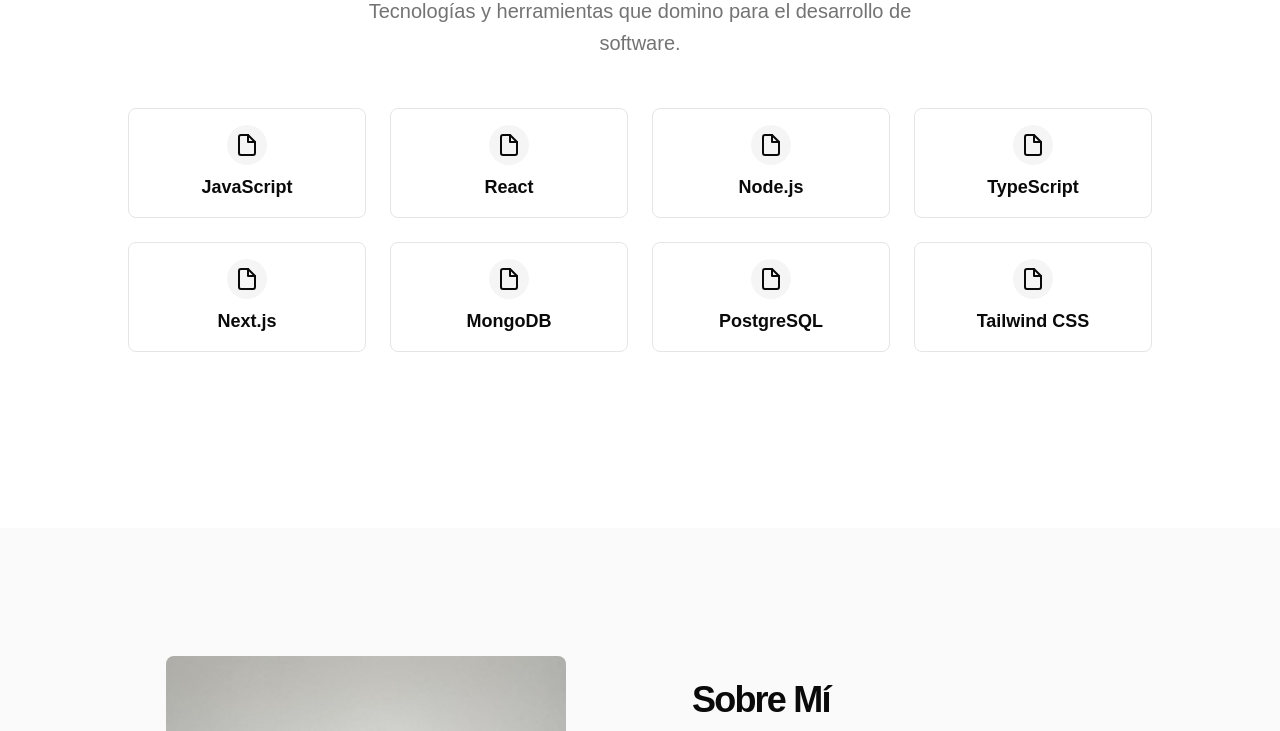
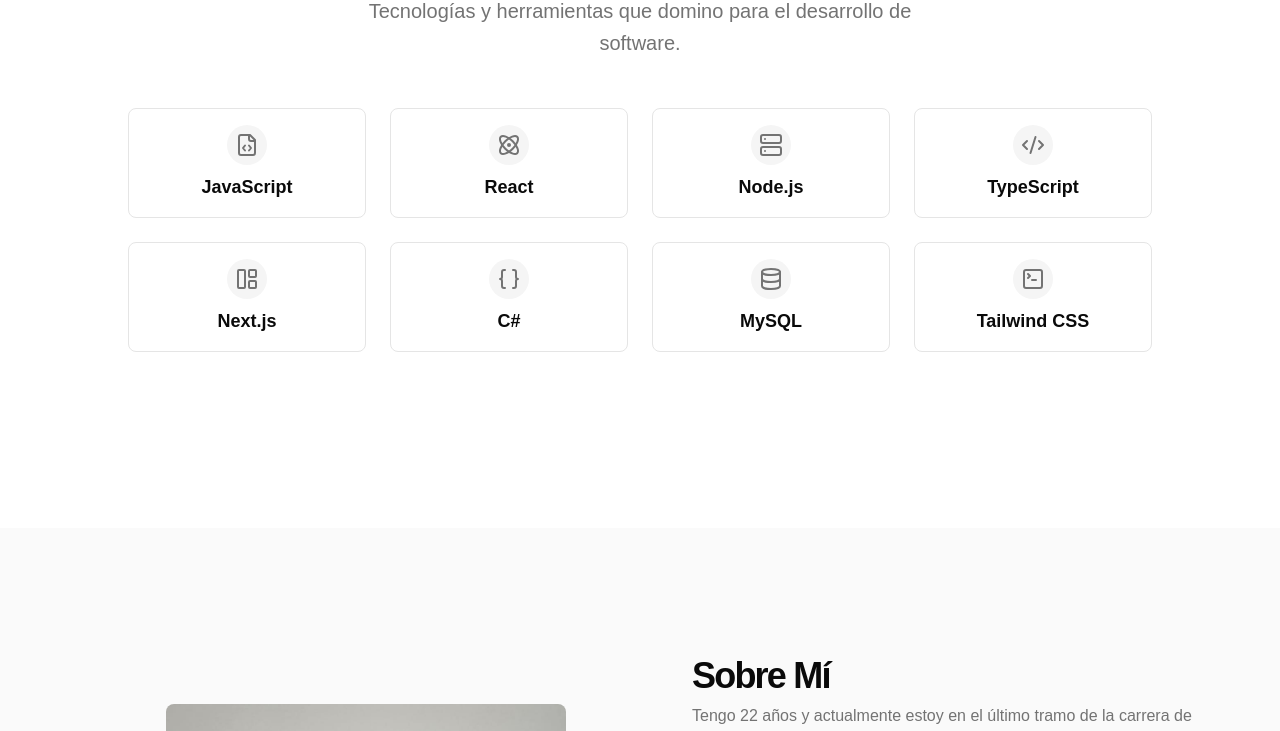
Before and after one commit to riedelmanu/portfolio-nextjs, a Next.js app: page / in a window 1280 px wide. Shown: the part 1680-2411 px from the top of the page. Built offline with nearby package versions, Linux system fonts and the light colour scheme.

Commit message:
iconos nuevos de la seccion skills (no muy lindos, capaz meto los originales con bootstrap)

```diff
--- a/app/page.tsx
+++ b/app/page.tsx
@@ -4,6 +4,18 @@ import { Button } from "@/components/ui/button"
 import { Card, CardContent, CardDescription, CardFooter, CardHeader, CardTitle } from "@/components/ui/card"
 import { Badge } from "@/components/ui/badge"
 import { Github, Linkedin, Twitter, Mail, ExternalLink, Menu } from "lucide-react"
+import {Code2, Braces, Database, TerminalSquare, Atom, FileCode, Server, LayoutPanelLeft} from "lucide-react";
+
+const skills = [
+  { name: "JavaScript", icon: <FileCode className="h-6 w-6" /> },
+  { name: "React", icon: <Atom className="h-6 w-6" /> },
+  { name: "Node.js", icon: <Server className="h-6 w-6" /> },
+  { name: "TypeScript", icon: <Code2 className="h-6 w-6" /> },
+  { name: "Next.js", icon: <LayoutPanelLeft className="h-6 w-6" /> },
+  { name: "C#", icon: <Braces className="h-6 w-6" /> },
+  { name: "MySQL", icon: <Database className="h-6 w-6" /> },
+  { name: "Tailwind CSS", icon: <TerminalSquare className="h-6 w-6" /> },
+];
 
 export default function Portfolio() {
   return (
@@ -199,169 +211,18 @@ export default function Portfolio() {
              </div>
            </div>
            <div className="mx-auto grid max-w-5xl grid-cols-2 gap-6 py-12 md:grid-cols-3 lg:grid-cols-4">
-              <div className="flex flex-col items-center space-y-2 rounded-lg border p-4">
-                <div className="rounded-full bg-muted p-2">
-                  <svg
-                    xmlns="http://www.w3.org/2000/svg"
-                    width="24"
-                    height="24"
-                    viewBox="0 0 24 24"
-                    fill="none"
-                    stroke="currentColor"
-                    strokeWidth="2"
-                    strokeLinecap="round"
-                    strokeLinejoin="round"
-                    className="h-6 w-6"
-                  >
-                    <path d="M13 2H6a2 2 0 0 0-2 2v16a2 2 0 0 0 2 2h12a2 2 0 0 0 2-2V9z" />
-                    <path d="M13 2v7h7" />
-                  </svg>
+             {skills.map((skill) => (
+               <div key={skill.name} className="flex flex-col items-center space-y-2 rounded-lg border p-4">
+                 <div className="rounded-full bg-muted p-2 text-muted-foreground">
+                   {skill.icon}
                  </div>
-                <h3 className="text-lg font-bold">JavaScript</h3>
+                 <h3 className="text-lg font-bold">{skill.name}</h3>
                </div>
-              <div className="flex flex-col items-center space-y-2 rounded-lg border p-4">
-                <div className="rounded-full bg-muted p-2">
-                  <svg
-                    xmlns="http://www.w3.org/2000/svg"
-                    width="24"
-                    height="24"
-                    viewBox="0 0 24 24"
-                    fill="none"
-                    stroke="currentColor"
-                    strokeWidth="2"
-                    strokeLinecap="round"
-                    strokeLinejoin="round"
-                    className="h-6 w-6"
-                  >
-                    <path d="M13 2H6a2 2 0 0 0-2 2v16a2 2 0 0 0 2 2h12a2 2 0 0 0 2-2V9z" />
-                    <path d="M13 2v7h7" />
-                  </svg>
-                </div>
-                <h3 className="text-lg font-bold">React</h3>
-              </div>
-              <div className="flex flex-col items-center space-y-2 rounded-lg border p-4">
-                <div className="rounded-full bg-muted p-2">
-                  <svg
-                    xmlns="http://www.w3.org/2000/svg"
-                    width="24"
-                    height="24"
-                    viewBox="0 0 24 24"
-                    fill="none"
-                    stroke="currentColor"
-                    strokeWidth="2"
-                    strokeLinecap="round"
-                    strokeLinejoin="round"
-                    className="h-6 w-6"
-                  >
-                    <path d="M13 2H6a2 2 0 0 0-2 2v16a2 2 0 0 0 2 2h12a2 2 0 0 0 2-2V9z" />
-                    <path d="M13 2v7h7" />
-                  </svg>
-                </div>
-                <h3 className="text-lg font-bold">Node.js</h3>
-              </div>
-              <div className="flex flex-col items-center space-y-2 rounded-lg border p-4">
-                <div className="rounded-full bg-muted p-2">
-                  <svg
-                    xmlns="http://www.w3.org/2000/svg"
-                    width="24"
-                    height="24"
-                    viewBox="0 0 24 24"
-                    fill="none"
-                    stroke="currentColor"
-                    strokeWidth="2"
-                    strokeLinecap="round"
-                    strokeLinejoin="round"
-                    className="h-6 w-6"
-                  >
-                    <path d="M13 2H6a2 2 0 0 0-2 2v16a2 2 0 0 0 2 2h12a2 2 0 0 0 2-2V9z" />
-                    <path d="M13 2v7h7" />
-                  </svg>
-                </div>
-                <h3 className="text-lg font-bold">TypeScript</h3>
-              </div>
-              <div className="flex flex-col items-center space-y-2 rounded-lg border p-4">
-                <div className="rounded-full bg-muted p-2">
-                  <svg
-                    xmlns="http://www.w3.org/2000/svg"
-                    width="24"
-                    height="24"
-                    viewBox="0 0 24 24"
-                    fill="none"
-                    stroke="currentColor"
-                    strokeWidth="2"
-                    strokeLinecap="round"
-                    strokeLinejoin="round"
-                    className="h-6 w-6"
-                  >
-                    <path d="M13 2H6a2 2 0 0 0-2 2v16a2 2 0 0 0 2 2h12a2 2 0 0 0 2-2V9z" />
-                    <path d="M13 2v7h7" />
-                  </svg>
-                </div>
-                <h3 className="text-lg font-bold">Next.js</h3>
-              </div>
-              <div className="flex flex-col items-center space-y-2 rounded-lg border p-4">
-                <div className="rounded-full bg-muted p-2">
-                  <svg
-                    xmlns="http://www.w3.org/2000/svg"
-                    width="24"
-                    height="24"
-                    viewBox="0 0 24 24"
-                    fill="none"
-                    stroke="currentColor"
-                    strokeWidth="2"
-                    strokeLinecap="round"
-                    strokeLinejoin="round"
-                    className="h-6 w-6"
-                  >
-                    <path d="M13 2H6a2 2 0 0 0-2 2v16a2 2 0 0 0 2 2h12a2 2 0 0 0 2-2V9z" />
-                    <path d="M13 2v7h7" />
-                  </svg>
-                </div>
-                <h3 className="text-lg font-bold">MongoDB</h3>
-              </div>
-              <div className="flex flex-col items-center space-y-2 rounded-lg border p-4">
-                <div className="rounded-full bg-muted p-2">
-                  <svg
-                    xmlns="http://www.w3.org/2000/svg"
-                    width="24"
-                    height="24"
-                    viewBox="0 0 24 24"
-                    fill="none"
-                    stroke="currentColor"
-                    strokeWidth="2"
-                    strokeLinecap="round"
-                    strokeLinejoin="round"
-                    className="h-6 w-6"
-                  >
-                    <path d="M13 2H6a2 2 0 0 0-2 2v16a2 2 0 0 0 2 2h12a2 2 0 0 0 2-2V9z" />
-                    <path d="M13 2v7h7" />
-                  </svg>
-                </div>
-                <h3 className="text-lg font-bold">PostgreSQL</h3>
-              </div>
-              <div className="flex flex-col items-center space-y-2 rounded-lg border p-4">
-                <div className="rounded-full bg-muted p-2">
-                  <svg
-                    xmlns="http://www.w3.org/2000/svg"
-                    width="24"
-                    height="24"
-                    viewBox="0 0 24 24"
-                    fill="none"
-                    stroke="currentColor"
-                    strokeWidth="2"
-                    strokeLinecap="round"
-                    strokeLinejoin="round"
-                    className="h-6 w-6"
-                  >
-                    <path d="M13 2H6a2 2 0 0 0-2 2v16a2 2 0 0 0 2 2h12a2 2 0 0 0 2-2V9z" />
-                    <path d="M13 2v7h7" />
-                  </svg>
-                </div>
-                <h3 className="text-lg font-bold">Tailwind CSS</h3>
-              </div>
+             ))}
            </div>
          </div>
        </section>
+
 
         {/* About Section */}
         <section id="about" className="w-full py-12 md:py-24 lg:py-32 bg-muted/50 overflow-x-hidden">
@@ -380,13 +241,13 @@ export default function Portfolio() {
                 <div className="space-y-2 max-w-[600px]">
                   <h2 className="text-3xl font-bold tracking-tighter sm:text-4xl">Sobre Mí</h2>
                   <p className="text-muted-foreground">
-                    Lorem ipsum dolor sit amet consectetur adipisicing elit. Quaerat ut debitis magnam nostrum sapiente delectus. Dignissimos inventore nostrum tempora consequatur? Quis expedita, illo eligendi necessitatibus quam quos aliquid officia perspiciatis.
+                    Tengo 22 años y actualmente estoy en el último tramo de la carrera de Ingeniería en Sistemas de Información. A lo largo de mi formación, descubrí una fuerte vocación por el desarrollo de software, especialmente en el área backend. También realicé un curso de desarrollo full stack que me permitió ampliar mi visión técnica y reforzar conocimientos prácticos en distintas capas de una aplicación.
                   </p>
                   <p className="text-muted-foreground mt-4">
-                    Lorem ipsum dolor sit amet consectetur adipisicing elit. Est et quae deserunt aspernatur itaque reprehenderit voluptate suscipit eveniet, iusto qui odit dicta id architecto quos. Unde veniam earum itaque autem!
+                    Me considero una persona proactiva, con gran interés por seguir aprendiendo e investigando nuevas tecnologías. Disfruto enfrentar desafíos técnicos y participar activamente en proyectos donde pueda contribuir con soluciones funcionales. Si bien mi enfoque principal es el desarrollo, estoy abierto a asumir otros roles del ámbito IT como análisis de datos, QA o soporte técnico, donde pueda seguir aprendiendo y aportando.
                   </p>
                   <p className="text-muted-foreground mt-4">
-                    Lorem ipsum dolor sit amet consectetur adipisicing elit. Est maiores inventore earum amet aut eius voluptatibus totam repudiandae culpa, veniam similique consequatur delectus consectetur aliquam nam ipsam aperiam sequi dignissimos.
+                    He formado parte de varios proyectos en equipo, donde no solo consolidé mis habilidades técnicas, sino también mi capacidad de comunicación y colaboración. Me adapto bien a entornos dinámicos y disfruto trabajar en conjunto para alcanzar objetivos comunes, colaborando desde el compromiso y la responsabilidad profesional.
                   </p>
                 </div>
               </div>
@@ -448,7 +309,7 @@ export default function Portfolio() {
                   <p className="text-muted-foreground">Disponibilidad horaria flexible según requerimientos del proyecto</p>
                 </div>
                 <div className="grid gap-1">
-                  <h3 className="text-xl font-bold">Otras formas de contacto</h3>
+                  <h3 className="text-xl font-bold">Más sobre mí</h3>
                   <div className="flex space-x-4">
                     <a  href="https://github.com/riedelmanu" className="text-muted-foreground hover:text-primary" target="_blank" rel="noopener noreferrer">
                       <Github className="h-6 w-6" />
@@ -474,7 +335,7 @@ export default function Portfolio() {
       <footer className="w-full border-t py-6 md:py-0">
         <div className="max-w-6xl mx-auto flex flex-col items-center justify-between gap-4 md:h-24 md:flex-row">
           <p className="text-center text-sm leading-loose text-muted-foreground md:text-left">
-            &copy; {new Date().getFullYear()} DevPortfolio. Todos los derechos reservados.
+            &copy; {new Date().getFullYear()} Manuel Ángel Riedel. Todos los derechos reservados.
           </p>
           <div className="flex space-x-4">
             <Link href="#" className="text-muted-foreground hover:text-primary">
```
Lines whose indentation alone changed are shown as unchanged.
